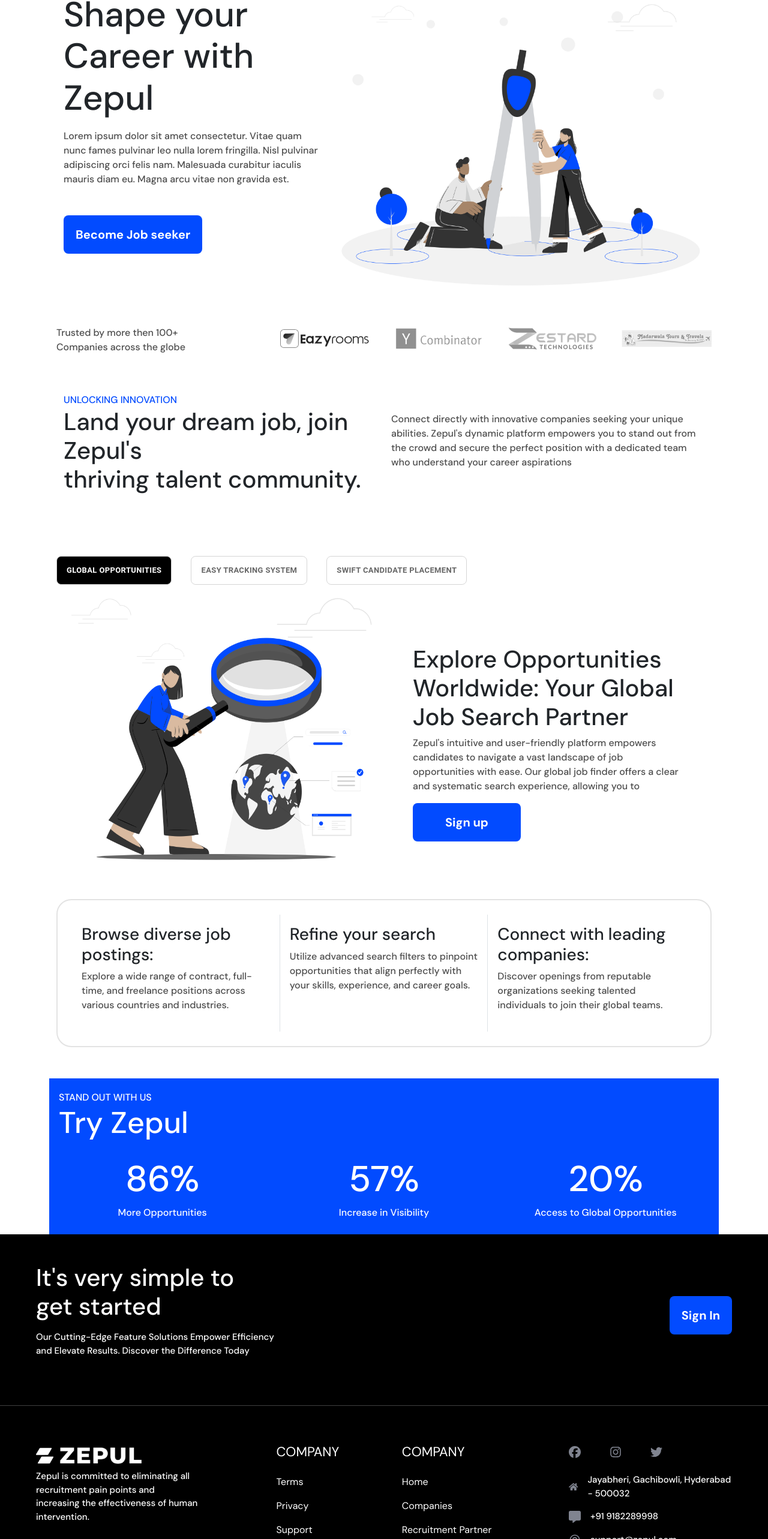
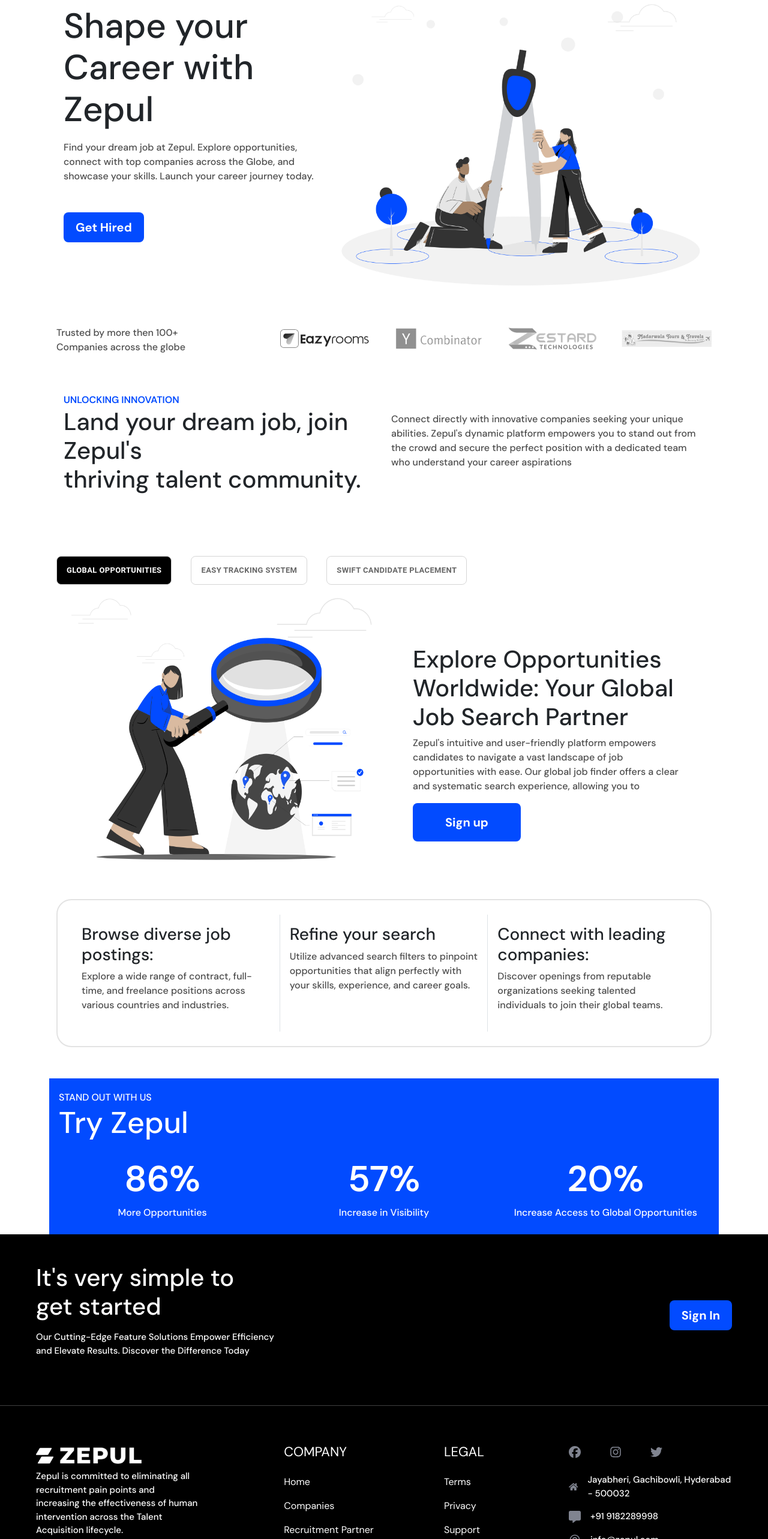
Before and after one commit to Bandan-Hpe/Zepul, a React (Vite) app: page /jobseeker in a window 1280 px wide. Shown: the part 155-2721 px from the top of the page at 60% size. Built offline with nearby package versions, Linux system fonts and the light colour scheme.

Commit message:
changed all font size

```diff
--- a/src/Components/Standout.jsx
+++ b/src/Components/Standout.jsx
@@ -18,7 +18,7 @@
                 className="col-md-4 col-sm-4 d-flex align-items-md-center flex-column align-items-start "
                 key={item.title}
               >
-                <h1>{item.title}</h1>
+                <h1 className="fw-semibold">{item.title}</h1>
                 <p className="text-white">{item.subtitle}</p>
               </div>
             );
--- a/src/Data/CompaniesData.js
+++ b/src/Data/CompaniesData.js
@@ -37,7 +37,7 @@
       communityData: [
         {
           id: 1,
-          title: "Enhanced Onboarding Efficiency",
+          title: "Enhanced Hiring Experience",
           description:
             "Recruiters are equipped with targeted candidate pools, allowing for a streamlined onboarding process and faster integration into the team.",
         },
--- a/src/Pages/Companies.jsx
+++ b/src/Pages/Companies.jsx
@@ -18,7 +18,7 @@
         subtitle: "Increased Hiring Speed",
       },
       {
-        title: "20%",
+        title: "80%",
         subtitle: "Improved Quality Hire.",
       },
     ],
@@ -40,7 +40,7 @@
           <section className="d-flex row innovation py-md-5 mt-5 align-items-center">
             <div className="col-md-6">
               <div className="home-content">
-                <p className="color-title mb-0">Revolutionize hiring</p>
+                <p className="color-title mb-0 fw-semibold">Revolutionize hiring</p>
                 <h1>
                   Innovative recruitment to build <br />
                   your dream team faster.
--- a/src/Pages/Home.jsx
+++ b/src/Pages/Home.jsx
@@ -6,14 +6,14 @@
 const Home = () => {
   const data = [
     {
-      title: "Streamlined Recruitment",
+      title: "One Stop Shop",
       description:
         "Your One-Stop Shop from Requisition to Onboarding: Simplify Your Hiring Process Today.",
     },
     {
       title: "Effortless Workflow",
       description:
-        "Dedicated Account Manager to simplify operations and boost productivity.",
+        "The sequence of recruitment lifecycle managed under a single platform, backed by well defined processes, procedures & exceptional account management.",
     },
     {
       title: "Seamless Governance with Free ATS",
@@ -61,18 +61,27 @@
           <PartnerCarousel />
 
           <div className="home p-0 ">
-            <section className="intro d-flex  mt-5 p-5 ">
-              <h1>
-                Zepul is a Platform as a Service (PAAS) model that stays true to
-                the legacy paradigm while integrating technology, policies &
-                procedures to streamline hiring processes, reduce pain points,
-                and boost the effectiveness of human intervention
-              </h1>
+            <section className="intro   mt-5 p-5 ">
+              <h4 className="fw-bold">Who We Are</h4>
+              <p className="text-white text">
+                Zepul is an end to end Talent Acquisition Platform as a Service
+                (PAAS) that stays true to the legacy paradigm while integrating
+                technology, policies & procedures to streamline hiring
+                processes, reduce pain points, and boost the effectiveness of
+                human intervention across the Talent Acquisition lifecycle.
+              </p>
+              <p className="text-white">
+                Our on-demand community-based recruitment helps in precise skill
+                matching as we create an active and pertinent database from
+                active job seekers and referrals.Zepul stands out as its whole
+                lifecycle is founded on well-defined processes and efficient
+                client account management.
+              </p>
             </section>
             <section className="d-flex row innovation py-md-5  align-items-center">
               <div className="col-md-6 mt-5">
                 <div className="home-content">
-                  <p className="color-title mb-0">Unlocking Innovation</p>
+                  <p className="color-title mb-0 fw-semibold">Unlocking Innovation</p>
                   <h1>
                     Experience the
                     <br /> Power of Zepul 's Features
@@ -128,7 +137,7 @@
                 </div>
                 <div className="col-md-6 mt-5 p-sm-5">
                   <div className="home-content">
-                    <p className="color-title mb-0">What we are Solving</p>
+                    <p className="color-title mb-0 fw-semibold">Why Businesses Choose Us</p>
                     <h1>
                       Simplifying Complexities <br />
                       in Recruitment
@@ -227,7 +236,7 @@
             <section className="d-flex row innovation py-md-5 mt-5 align-items-center">
               <div className="col-md-6 mt-5">
                 <div className="home-content">
-                  <p className="color-title mb-0">Our Services</p>
+                  <p className="color-title mb-0 fw-semibold">What We Offer</p>
                   <h1>
                     Unlock Powerful Solutions <br />
                     Designed for Your Hiring Needs
--- a/src/Pages/JobsSeeker.jsx
+++ b/src/Pages/JobsSeeker.jsx
@@ -19,7 +19,7 @@
       },
       {
         title: "20%",
-        subtitle: "Access to Global Opportunities",
+        subtitle: " Increase Access to Global Opportunities",
       },
     ],
   };
@@ -30,8 +30,11 @@
         <CommonHeroSection
           title="Shape your
         Career with Zepul"
-          subtitle=" Lorem ipsum dolor sit amet consectetur. Vitae quam nunc fames pulvinar leo nulla lorem fringilla. Nisl pulvinar adipiscing orci felis nam. Malesuada curabitur iaculis mauris diam eu. Magna arcu vitae non gravida est."
-          btnText="Become Job seeker"
+          subtitle=" Find your dream job at Zepul. Explore opportunities, connect with top companies across the Globe, and showcase your skills. Launch your career journey today.
+
+
+          "
+          btnText="Get Hired"
           image="/assets/21. Shape your  Career with Zepul.png"
         />
         <div className="mt-5">
@@ -41,7 +44,7 @@
           <section className="d-flex row innovation py-md-5 mt-5 align-items-center">
             <div className="col-md-6">
               <div className="home-content">
-                <p className="color-title mb-0">Unlocking Innovation</p>
+                <p className="color-title mb-0 fw-semibold">Unlocking Innovation</p>
                 <h1>
                   Land your dream job, join Zepul's <br />
                   thriving talent community.
--- a/src/Pages/Recruitement.jsx
+++ b/src/Pages/Recruitement.jsx
@@ -41,7 +41,7 @@
           <section className="d-flex row innovation py-md-5 mt-5 align-items-center">
             <div className="col-md-6">
               <div className="home-content">
-                <p className="color-title mb-0">Recruit smarter, grow faster</p>
+                <p className="color-title mb-0 fw-semibold">Recruit smarter, grow faster</p>
                 <h1>
                   Expand Reach, & Drive Growth <br />
                   Through Innovative Recruitment.
--- a/src/Shared/Footer.jsx
+++ b/src/Shared/Footer.jsx
@@ -31,25 +31,12 @@
               <img src="/assets/image.png" alt="logo" />
               <p>
                 Zepul is committed to eliminating all recruitment pain points
-                and increasing the effectiveness of human intervention.
+                and increasing the effectiveness of human intervention across
+                the Talent Acquisition lifecycle.
               </p>
             </div>
           </div>
           <div className="col-md-6 d-md-flex justify-content-md-evenly align-items-center align-items-sm-start ">
-            <div className="list1">
-              <h4 className="title"> COMPANY</h4>
-              <ul className="mt-4 p-0">
-                <li>
-                  <Link to="/terms">Terms</Link>
-                </li>
-                <li>
-                  <Link to="/privacy">Privacy</Link>
-                </li>
-                <li>
-                  <Link to="/support">Support</Link>
-                </li>
-              </ul>
-            </div>
             <div className="list1">
               <h4 className="title"> COMPANY</h4>
               <ul className="mt-4 p-0">
@@ -67,10 +54,27 @@
                 </li>
               </ul>
             </div>
+            <div className="list1">
+              <h4 className="title text-uppercase"> Legal</h4>
+              <ul className="mt-4 p-0">
+                <li>
+                  <Link to="/terms">Terms</Link>
+                </li>
+                <li>
+                  <Link to="/privacy">Privacy</Link>
+                </li>
+                <li>
+                  <Link to="/support">Support</Link>
+                </li>
+              </ul>
+            </div>
           </div>
           <div className="col-md-3">
             <div className="icons d-flex gap-5">
-              <Link to="https://www.facebook.com/tryzepul?mibextid=ZbWKwL " target="_blank">
+              <Link
+                to="https://www.facebook.com/tryzepul?mibextid=ZbWKwL "
+                target="_blank"
+              >
                 <FaFacebook className="icon" />
               </Link>
               <Link to="https://www.instagram.com/tryzepul/" target="_blank">
@@ -93,7 +97,7 @@
               </div>
               <div className="email  d-flex gap-3 align-items-center mt-3">
                 <MdAlternateEmail className="icon" />
-                <p className="mb-0">support@zepul.com</p>
+                <p className="mb-0">info@zepul.com</p>
               </div>
             </div>
           </div>
--- a/src/styles/HeroSection.css
+++ b/src/styles/HeroSection.css
@@ -9,11 +9,10 @@
 .sign-in-button.hero {
   background-color: var(--blue);
   color: white;
-  height: 64px;
   font-size: 20px;
   font-weight: 700;
   border-radius: 8px;
-  padding: 0px 20px;
+  padding: 10px 20px;
 }
 .learn-more-button.hero {
   background-color: white;
```
Also changed, not shown: src/Components/HomeHeroSection.jsx (+11 -7 lines).
